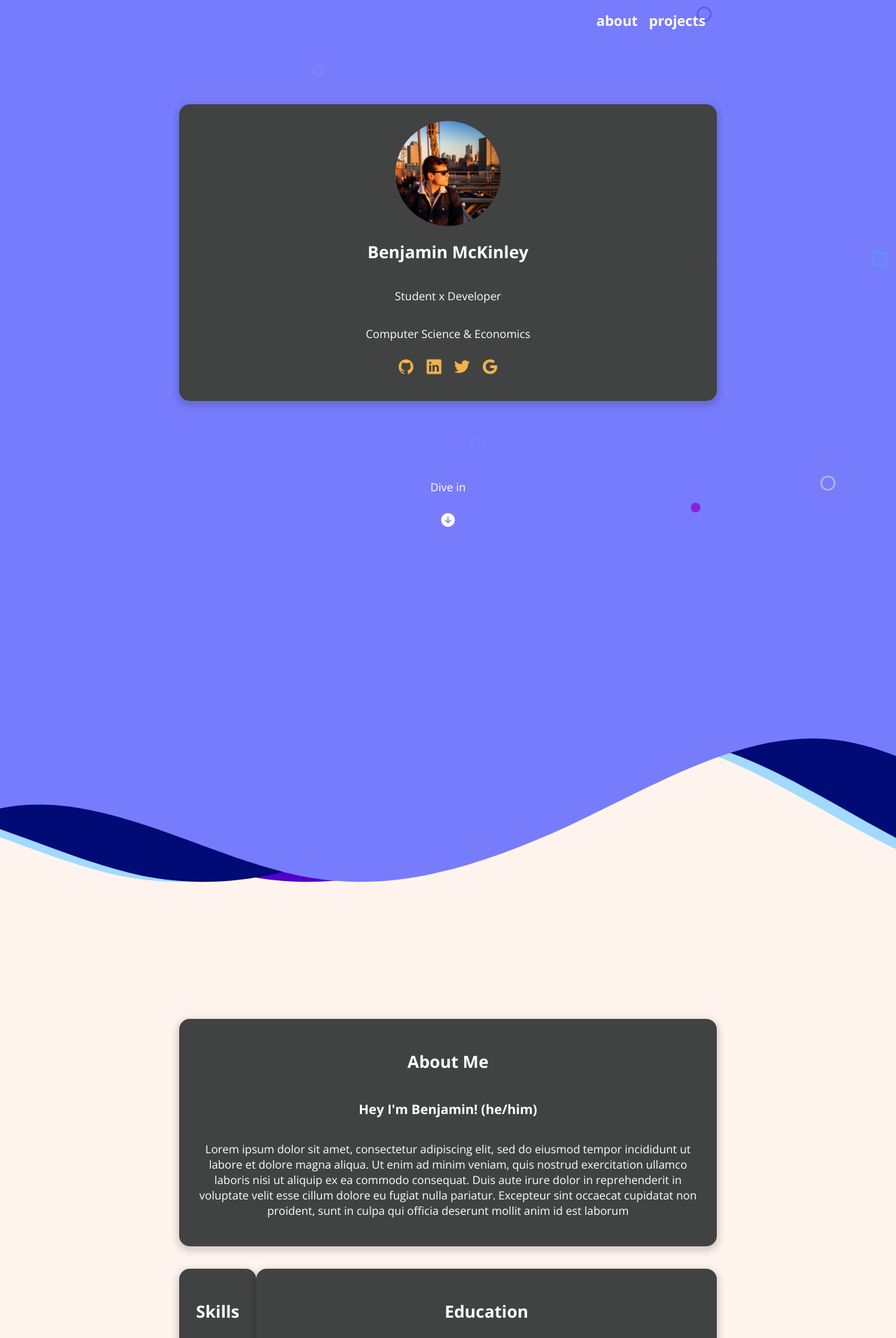
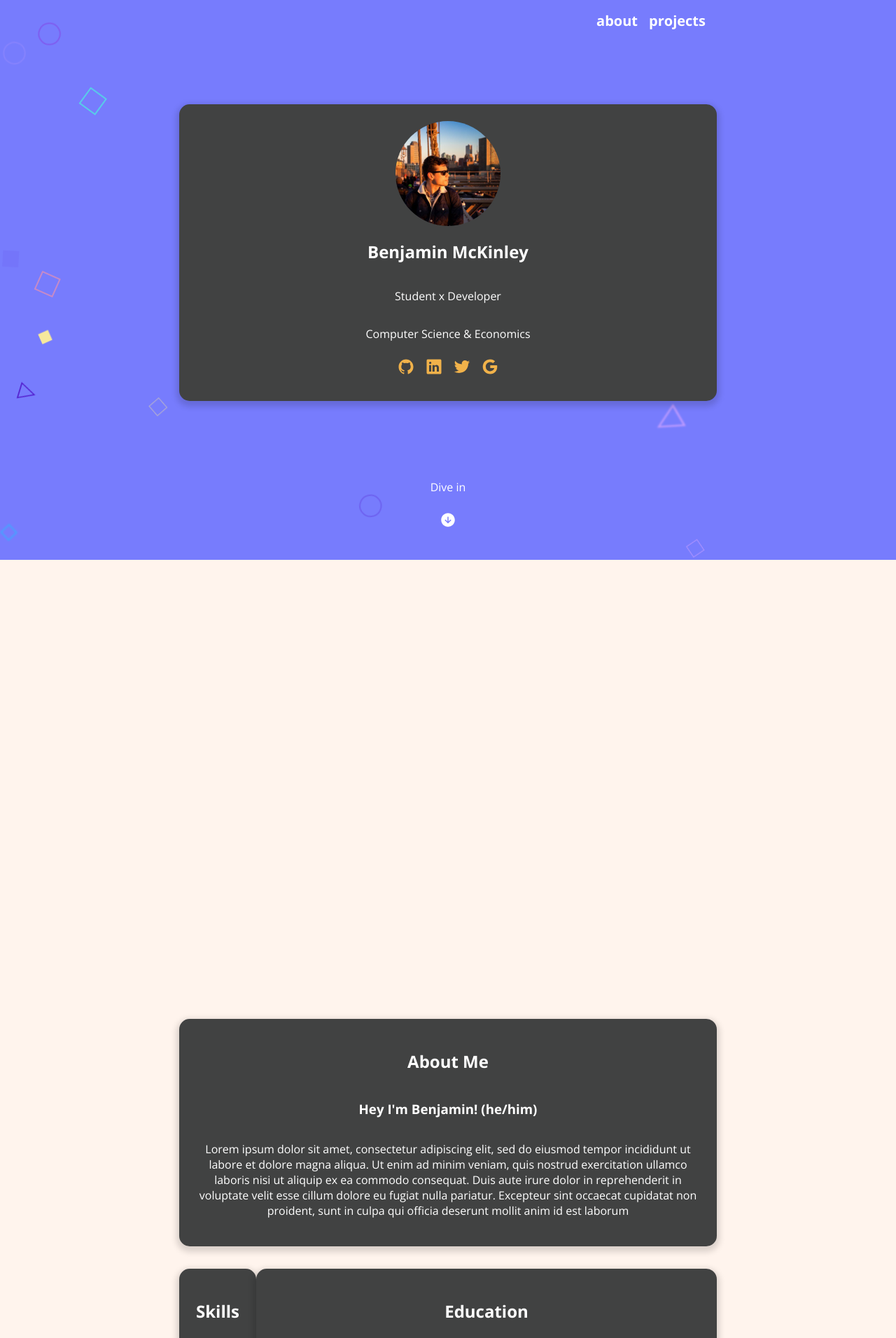
Before and after one commit to bkinny4148/bkinny4148.github.io, a Jekyll site: the page built from index.md, in a window 1280 px wide. Shown: the top 1912 px of the page at 70% size. Built offline with Jekyll 4.4.1, drawn with Linux system fonts in a browser that asks for light colours.

Commit message:
Removed waves from current deploy

```diff
--- a/_includes/header.html
+++ b/_includes/header.html
@@ -4,6 +4,7 @@
     <meta charset="utf-8">
     <meta name="description" content="Hey I'm Benjamin McKinley">
     <meta name="author" content="bkinny4148">
+    <meta name="viewport" content="width=device-width, height=device-height">
     <title>Benjamin McKinley</title>
     <link rel="stylesheet" href="{{ "/assets/css/main.css" | relative_url }}">
     <link rel="icon" href="{{ "/assets/img/<bm>.svg" | relative_url }}">
--- a/_layouts/homepage.html
+++ b/_layouts/homepage.html
@@ -41,7 +41,7 @@
   </section>
 
   <!-- Wave Transition -->
-  <div id="wave-container">
+  <!-- <div id="wave-container">
 
       <svg class="wave" xmlns="http://www.w3.org/2000/svg" viewBox="0 0 1440 320">
           <path fill="#a2d9ff" fill-opacity="1" d="M 0,288 C 50.203813,292.0192 79.848631,252.99984 99.507784,240.13865 154.87708,203.91556 179.29694,256 248.29694,240 316.59694,224 343,192 411,197.3 480,203 549,245 617,256 685.7,267 754,245 823,213.3 891.4,181 960,139 1029,144 c 68.1,5 137,59 205,90.7 68.9,32.3 137,42.3 172,48 l 34,5.3 V 0 H 1405.7 1234 1029 823 617 411 206 34 0 Z"></path>
@@ -58,19 +58,7 @@
       <svg class="wave" xmlns="http://www.w3.org/2000/svg" viewBox="0 0 1440 320">
           <path fill="#777cfd" fill-opacity="1" d="M 0,288 C 50.203813,292.0192 79.848631,252.99984 99.507784,240.13865 154.87708,203.91556 179.29694,256 248.29694,240 316.59694,224 343,192 411,197.3 480,203 549,245 617,256 685.7,267 754,245 823,213.3 891.4,181 960,139 1029,144 c 68.1,5 137,59 205,90.7 68.9,32.3 137,42.3 172,48 l 34,5.3 V 0 H 1405.7 1234 1029 823 617 411 206 34 0 Z"></path>
       </svg>
-
-      <!-- <svg class="wave" xmlns="http://www.w3.org/2000/svg" viewBox="0 0 1440 320">
-          <path fill="#a2d9ff" fill-opacity="1" d="M -7.275e-6,205.12671 C 45.424293,152.92874 100.15749,162.39667 130.99999,165.3 c 43.5,5.7 87,47.7 131,42.7 43.5,-5 87,-59 131,-74.7 43.4,-16.3 87,5.7 131,26.7 43.3,21 87,43 131,58.7 43.2,16.3 87,26.3 130,10.6 44.1,-16.3 88,-58.3 131,-64 44,-5.3 88.00001,26.7 131.00001,37.4 43.9,10.3 88,0.3 131,-5.4 43.8,-5.3 60.7466,13.07739 104.7466,7.77739 85.1457,-17.49749 88.1673,63.77417 157.2534,0.0493 V 0 h -21.8 -109.2 -131 -131 -131.00001 -131 -130 -131 -131 -131 -131 H 21.999993 -7.275e-6 Z"></path>
-      </svg>
-
-      <svg class="wave" xmlns="http://www.w3.org/2000/svg" viewBox="0 0 1440 320">
-          <path fill="#5000ca" fill-opacity="1" d="M 0,84.113036 C 32.565494,33.812048 67.551832,115.19201 109.68733,117.7959 146.38733,117.4959 185,107 222,112 c 36.5,5 73,59 110,58.7 37.2,0.3 74,-53.7 111,-69.4 37,-16.3 74,5.7 111,21.4 36.8,16.3 74,26.3 111,53.3 36.5,27 73,69 110,64 37.3,-5 74,-59 111,-80 37.1,-21 74,-11 111,5.3 36.8,15.7 74,37.7 111,16 36.6,-21.3 74,-85.3 110,-90.6 112.3638,-11.834793 135.3902,131.38771 222,-6.586964 V 0 H 1421.5 1329 1218 1108 997 886 775 665 554 443 332 222 111 18 0 Z"></path>
-      </svg>
-
-      <svg class="wave" xmlns="http://www.w3.org/2000/svg" viewBox="0 0 1440 320">
-          <path fill="#777cfd" fill-opacity="1" d="m 0,128 18.5,16 C 36.9,160 74,192 111,181.3 147.7,171 185,117 222,90.7 258.5,64 295,64 332,64 c 37.2,0 74,0 111,32 37,32 74,96 111,106.7 36.8,10.3 74,-31.7 111,-37.4 36.5,-5.3 73,26.7 110,37.4 37.3,10.3 74,0.3 111,-32 37.1,-31.7 74,-85.7 111,-80 36.8,5.3 74,69.3 111,96 36.6,26.3 74,16.3 110,-16 37.4,-31.7 74,-85.7 111,-117.4 37.2,-32.3 82.3186,49.48941 111,74.7 V 0 0 0 H 1329 1218 1108 997 886 775 665 554 443 332 222 111 18 0 Z"></path>
-      </svg> -->
-  </div>
+  </div> -->
 
 
 <!--    Informational section   -->
--- a/_sass/main.scss
+++ b/_sass/main.scss
@@ -154,8 +154,8 @@ $shape-colors: #45ffdc, #ffef96, #ff94a1, #cda1ff, #31b4ff, #4800c0, #9300c9; //
 $shapes: '\25B3', '\25C7', '\25CF', '\25EF',  '\25A0', '\25A1', '\25B7', '\25A1', '\25CB';
 $shape-count: 50; //number of total shapes
 
-$blur-minimum: .5; //lowest percentage possible to be blurred
-$opacity-minimum: .8; //lowest percentage possible to be transparent
+$blur-minimum: .75; //lowest percentage possible to be blurred
+$opacity-minimum: 1; //lowest percentage possible to be transparent
 
 #geometric-background {
   position: relative;
@@ -202,7 +202,7 @@ $opacity-minimum: .8; //lowest percentage possible to be transparent
 $wave-count: 4;
 
 #wave-container {
-  width: 100%;
+  width: 100vh;
   overflow: hidden;
 }
 
```
